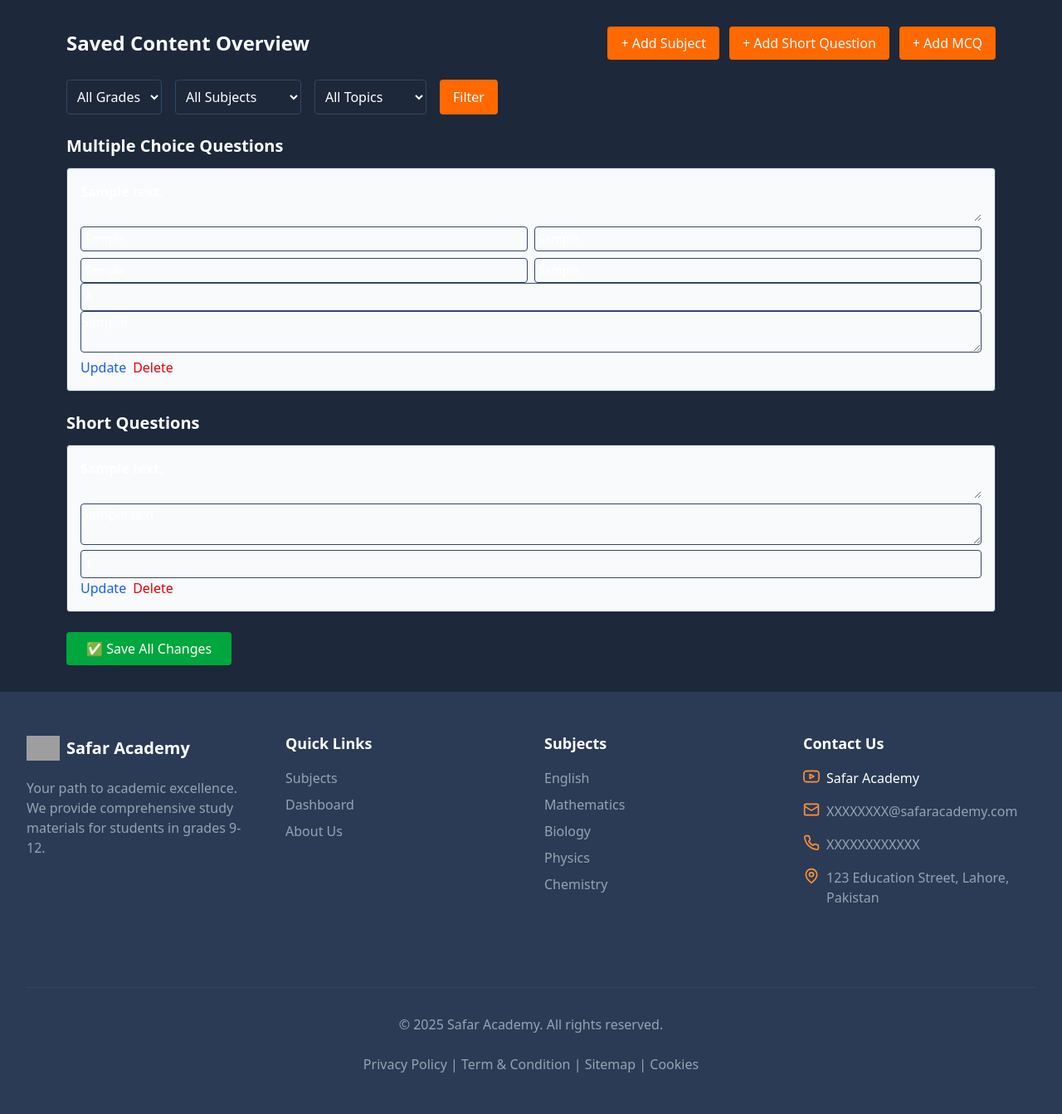
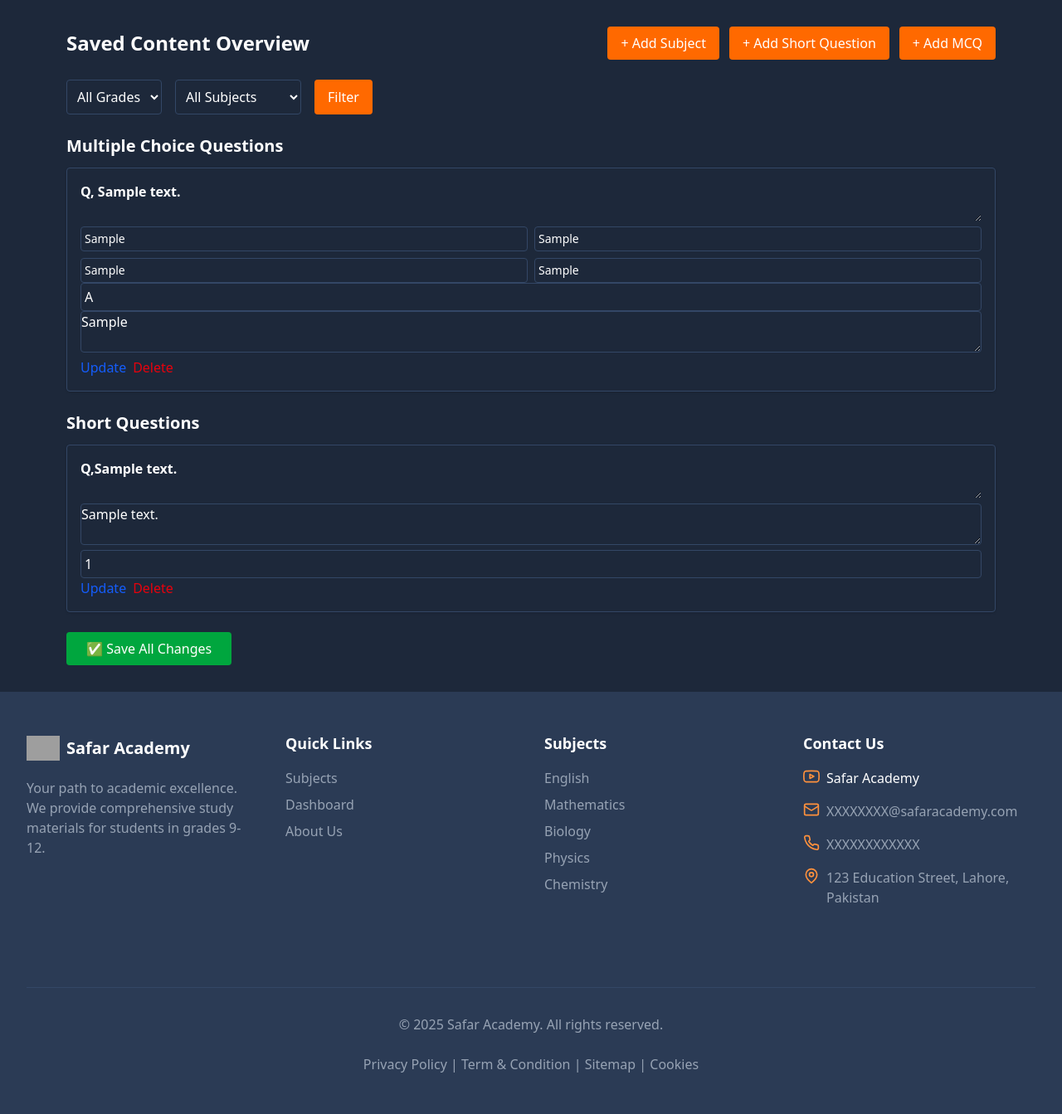
Before and after one commit to abdullahdep/django-hello-world, a Django app: page /saved-content/ in a window 1280 px wide. Shown: the part 65-1408 px from the top of the page at 83% size. Run offline with Django 4.2, Linux system fonts and the light colour scheme; a user stored in the database is signed in; tables that the repository leaves empty hold one stand-in row (values such as "Sample post"); grey boxes are pictures that could not be loaded.

Commit message:
ready almost there! Your commit message is ready to be saved.

```diff
--- a/pages/templates/admin_user/saved_content_list.html
+++ b/pages/templates/admin_user/saved_content_list.html
@@ -31,7 +31,7 @@
       {% endfor %}
     </select>
 
-    <select name="topic" class="border rounded p-2">
+    <select name="topic" class="border hidden rounded p-2">
       <option value="">All Topics</option>
       {% for t in topics %}
         <option value="{{ t.id }}" {% if t.id|stringformat:"s" == selected_topic %}selected{% endif %}>{{ t.name }}</option>
@@ -49,9 +49,9 @@
     {% if mcqs %}
       <ul class="mb-6 space-y-4">
         {% for mcq in mcqs %}
-          <li class="p-4 border rounded shadow-sm bg-gray-50">
+          <li class="p-4 border rounded shadow-sm bg-gray">
             <input type="hidden" name="mcq_ids" value="{{ mcq.id }}">
-            <textarea name="mcq_{{ mcq.id }}_question_text" class="w-full font-semibold">{{ mcq.question_text }}</textarea>
+            <textarea name="mcq_{{ mcq.id }}_question_text" class="w-full font-semibold">Q, {{ mcq.question_text }}</textarea>
             <div class="grid grid-cols-2 gap-2 text-sm">
               <input name="mcq_{{ mcq.id }}_option_a" value="{{ mcq.option_a }}" class="border p-1 rounded" placeholder="Option A">
               <input name="mcq_{{ mcq.id }}_option_b" value="{{ mcq.option_b }}" class="border p-1 rounded" placeholder="Option B">
@@ -76,9 +76,9 @@
     {% if short_questions %}
       <ul class="space-y-4">
         {% for sq in short_questions %}
-          <li class="p-4 border rounded shadow-sm bg-gray-50">
+          <li class="p-4 border rounded shadow-sm bg-gray">
             <input type="hidden" name="short_ids" value="{{ sq.id }}">
-            <textarea name="short_{{ sq.id }}_question_text" class="w-full font-semibold">{{ sq.question_text }}</textarea>
+            <textarea name="short_{{ sq.id }}_question_text" class="w-full font-semibold">Q,{{ sq.question_text }}</textarea>
             <textarea name="short_{{ sq.id }}_answer" class="border rounded w-full">{{ sq.answer }}</textarea>
             <input name="short_{{ sq.id }}_marks" value="{{ sq.marks }}" class="border p-1 rounded w-full" placeholder="Marks">
             <div class="flex gap-2">
--- a/pages/templatetags/custom_filters.py
+++ b/pages/templatetags/custom_filters.py
@@ -1,50 +1,46 @@
+# pages/templatetags/custom_filters.py
+
 from django import template
+import pprint
 
 register = template.Library()
 
-@register.filter(name='multiply')
+@register.filter
 def multiply(value, arg):
-    """Multiplies the value by the argument"""
     try:
         return float(value) * float(arg)
     except (ValueError, TypeError):
-        return 0
+        return ''
 
 @register.filter(name='delay_calc')
 def delay_calc(counter):
     """Calculate animation delay based on loop counter"""
     return counter * 0.1
 
-
 @register.filter
 def get_item(dictionary, key):
     return dictionary.get(key)
 
 @register.filter(name='pprint')
-def pprint(value):
+def pprint_filter(value):
     """Pretty prints a Python object"""
-    import pprint
     return pprint.pformat(value, indent=2)
 
 @register.filter(name='get_mcq')
 def get_mcq(mcqs, mcq_id):
     """Gets an MCQ from a queryset by ID"""
     try:
-        # Convert mcq_id to integer since it might be a string
         mcq_id = int(mcq_id)
-        # Try direct filter first for efficiency
         if hasattr(mcqs, 'filter'):
             return mcqs.filter(id=mcq_id).first()
-        # Fallback to iteration if it's a list/tuple
         return next(mcq for mcq in mcqs if mcq.id == mcq_id)
     except (ValueError, StopIteration, AttributeError):
         return None
 
-
-
-from django import template
-register = template.Library()
-
 @register.filter
 def to_range(start, end):
-    return range(start, end + 1)
+    """Returns a range from start to end (inclusive)"""
+    try:
+        return range(int(start), int(end) + 1)
+    except (ValueError, TypeError):
+        return range(0)
--- a/requirements.txt
+++ b/requirements.txt
@@ -5,3 +5,5 @@ django-environ
 whitenoise
 requests
 python-dotenv
+pytesseract
+pillow
```
